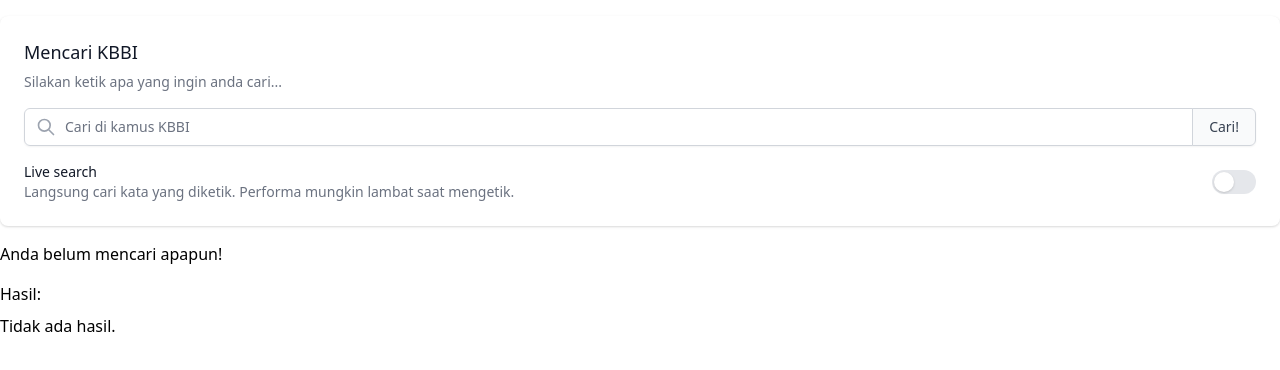
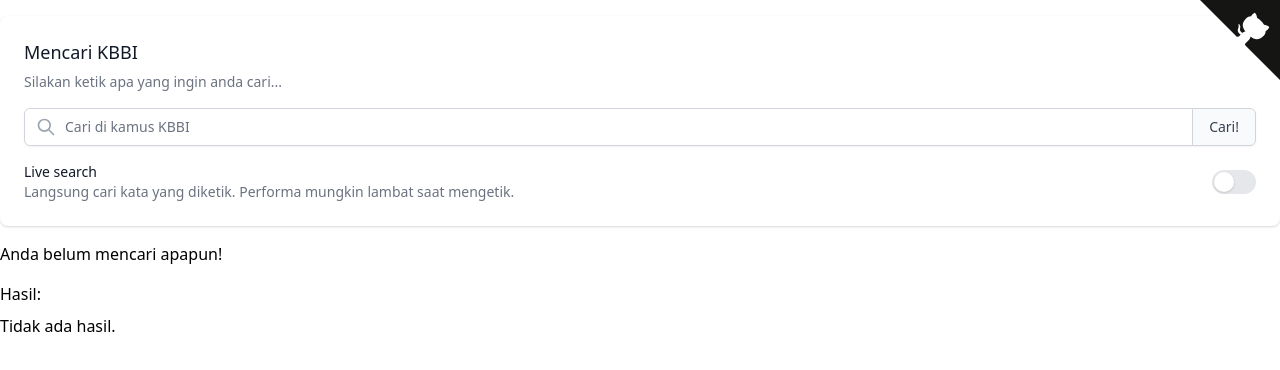
Before and after one commit to rama-adi/kbbi-react, a React (Create React App) app: page / in a window 1280 px wide. Shown: the top 370 px of the page. Built offline with nearby package versions, Linux system fonts and the light colour scheme.

Commit message:
Add github corner

```diff
--- a/src/App.tsx
+++ b/src/App.tsx
@@ -47,6 +47,24 @@
 
     return (
         <>
+            <div>
+                <a href="https://github.com/rama-adi/kbbi-react" className="github-corner"
+                   aria-label="View source on GitHub">
+                    <svg width={80} height={80} viewBox="0 0 250 250"
+                         style={{fill: '#151513', color: '#fff', position: 'absolute', top: 0, border: 0, right: 0}}
+                         aria-hidden="true">
+                        <path d="M0,0 L115,115 L130,115 L142,142 L250,250 L250,0 Z"/>
+                        <path
+                            d="M128.3,109.0 C113.8,99.7 119.0,89.6 119.0,89.6 C122.0,82.7 120.5,78.6 120.5,78.6 C119.2,72.0 123.4,76.3 123.4,76.3 C127.3,80.9 125.5,87.3 125.5,87.3 C122.9,97.6 130.6,101.9 134.4,103.2"
+                            fill="currentColor" style={{transformOrigin: '130px 106px'}} className="octo-arm"/>
+                        <path
+                            d="M115.0,115.0 C114.9,115.1 118.7,116.5 119.8,115.4 L133.7,101.6 C136.9,99.2 139.9,98.4 142.2,98.6 C133.8,88.0 127.5,74.4 143.8,58.0 C148.5,53.4 154.0,51.2 159.7,51.0 C160.3,49.4 163.2,43.6 171.4,40.1 C171.4,40.1 176.1,42.5 178.8,56.2 C183.1,58.6 187.2,61.8 190.9,65.4 C194.5,69.0 197.7,73.2 200.1,77.6 C213.8,80.2 216.3,84.9 216.3,84.9 C212.7,93.1 206.9,96.0 205.4,96.6 C205.1,102.4 203.0,107.8 198.3,112.5 C181.9,128.9 168.3,122.5 157.7,114.1 C157.9,116.9 156.7,120.9 152.7,124.9 L141.0,136.5 C139.8,137.7 141.6,141.9 141.8,141.8 Z"
+                            fill="currentColor" className="octo-body"/>
+                    </svg>
+                </a>
+                <style
+                    dangerouslySetInnerHTML={{__html: ".github-corner:hover .octo-arm{animation:octocat-wave 560ms ease-in-out}@keyframes octocat-wave{0%,100%{transform:rotate(0)}20%,60%{transform:rotate(-25deg)}40%,80%{transform:rotate(10deg)}}@media (max-width:500px){.github-corner:hover .octo-arm{animation:none}.github-corner .octo-arm{animation:octocat-wave 560ms ease-in-out}}"}}/>
+            </div>
 
             <div
                 aria-live="assertive"
```
